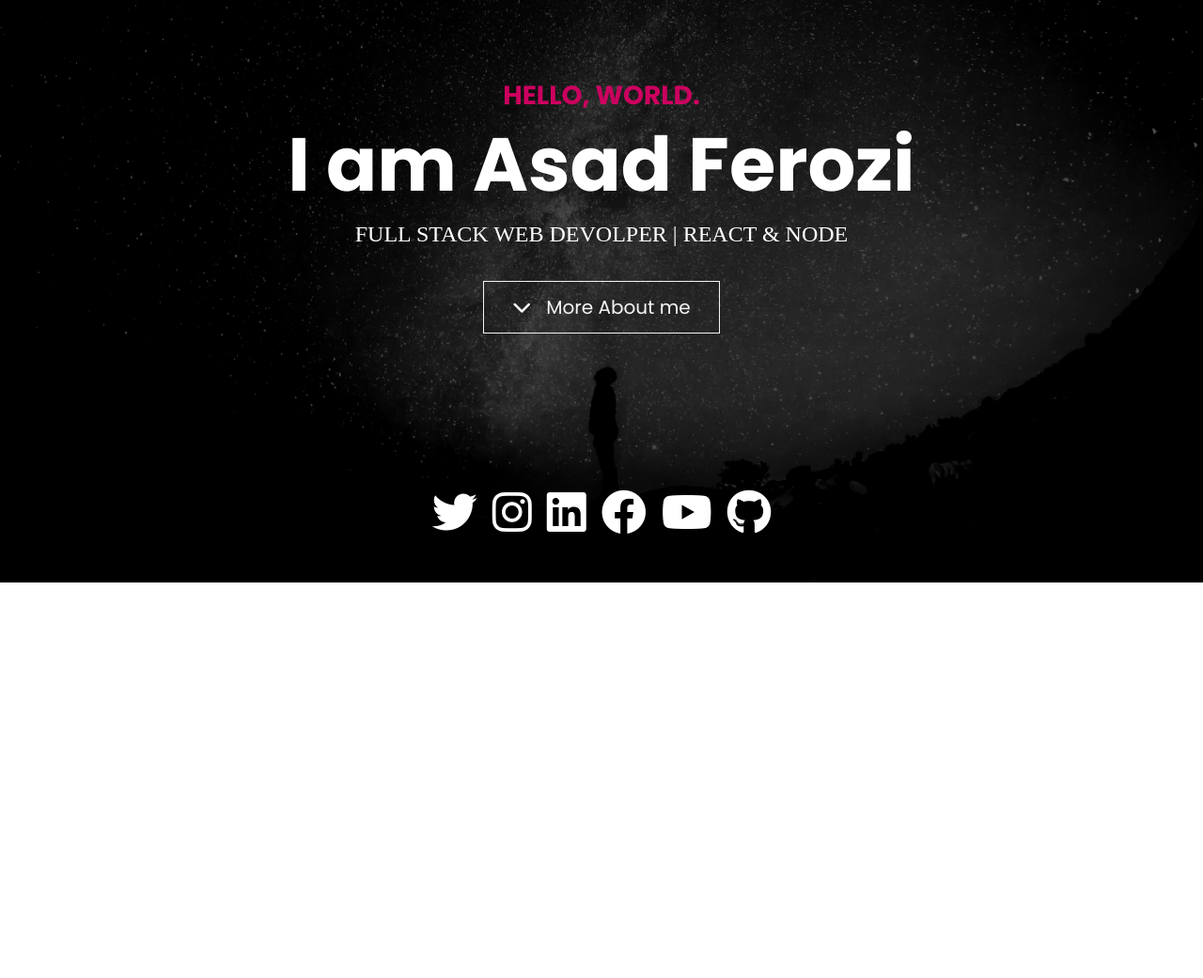
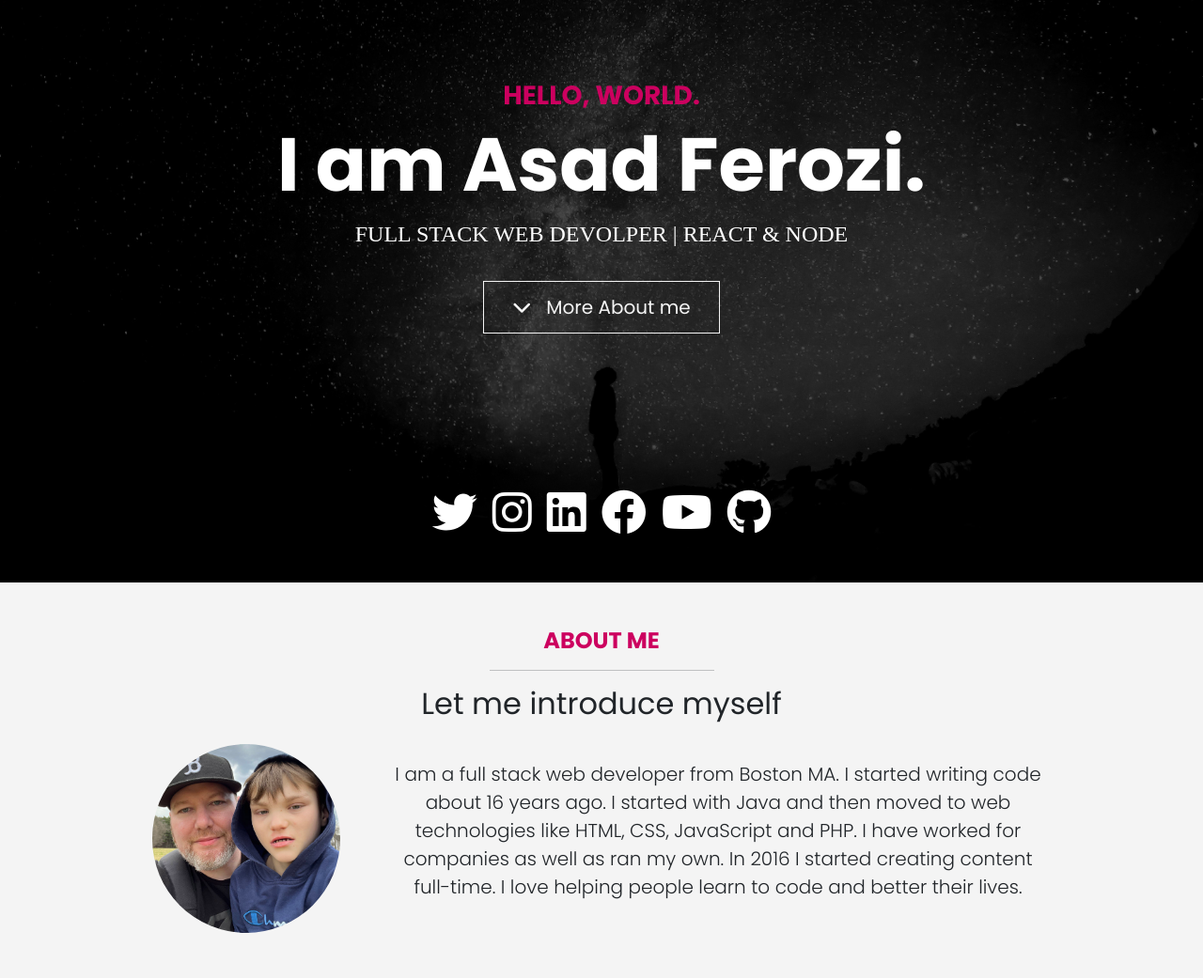
Before and after one commit to maferozi/personal-protfolio-boostrap, a website: page index.html in a window 1280 px wide. Shown: the part 180-1221 px from the top of the page at 94% size. Before the commit the page ends 800 px from the top, so only its background shows below. Drawn offline with nearby package versions, Linux system fonts and the light colour scheme; files that its build step writes are made by us from their sources.

Commit message:
adding about section

```diff
--- a/index.html
+++ b/index.html
@@ -16,13 +16,13 @@
     <link rel="stylesheet" href="css/bootstrap.css" />
     <link rel="stylesheet" href="css/lightbox.min.css" />
     <link rel="stylesheet" href="css/styles.css" />
-    <title>Brad Traversy | Web Developer</title>
+    <title>Asad Ferozi | Web Developer</title>
   </head>
   <body>
     <header class="header vh-100 text-center position-relative">
       <div class="text-container position-relative d-flex flex-column justify-content-center align-items-center h-100">
         <h5 class="text-primary fs-3 fw-bold text-uppercase">Hello, world.</h5>
-        <h1 id="typing-text" class="display-1 fw-bold text-white">I am Asad Ferozi</h1>
+        <h1 id="typing-text" class="display-1 fw-bold text-white"></h1>
         <p class="roles text-white fs-4 text-uppercase">
           <span>Full stack Web Devolper | </span>
           <span>React & Node</span>
@@ -58,10 +58,31 @@
             <i class="fab fa-github fa-3x text-white"></i>
           </a>
         </div>
+      </div>
+    </header>
+
+    <section id="about" class="about bg-light py-5">
+      <div class="container">
+        <div class="text-center">
+          <h4 class="text-uppercase fw-bold text-primary">About Me</h4>
+          <hr class="mx-auto w-25"/>
+          <h2 class="mb-4">Let me introduce myself</h2>
+          <div class="about-content d-flex align-items-center gap-5 h-100">
+            <img src="images/brad.jpg" class="about-img img-fluid rounded-circle"/>
+            <p class="lead">
+              I am a full stack web developer from Boston MA. I started writing
+              code about 16 years ago. I started with Java and then moved to web
+              technologies like HTML, CSS, JavaScript and PHP. I have worked for
+              companies as well as ran my own. In 2016 I started creating content
+              full-time. I love helping people learn to code and better their
+              lives.
+            </p>
+          </div>
+        </div>
+      </div>
+    </section>
 
 
-      </div>
-    </header>
 
     <script src="js/bootstrap.bundle.min.js"></script>
     <script src="js/lightbox-plus-jquery.min.js"></script>
--- a/js/script.js
+++ b/js/script.js
@@ -1 +1,17 @@
-// Add custom JavaScript here
+function runTypingEffect() {
+  const text = 'I am Asad Ferozi.';
+  const typingElement = document.getElementById('typing-text');
+  const typingDelay = 100;
+
+  typeText(text, typingElement, typingDelay);
+}
+
+function typeText(text, typingElement, delay) {
+  for (let i = 0; i < text.length; i++) {
+    setTimeout(() => {
+      typingElement.textContent += text.charAt(i);
+    }, delay * i);
+  }
+}
+
+document.addEventListener('DOMContentLoaded', runTypingEffect);
```
